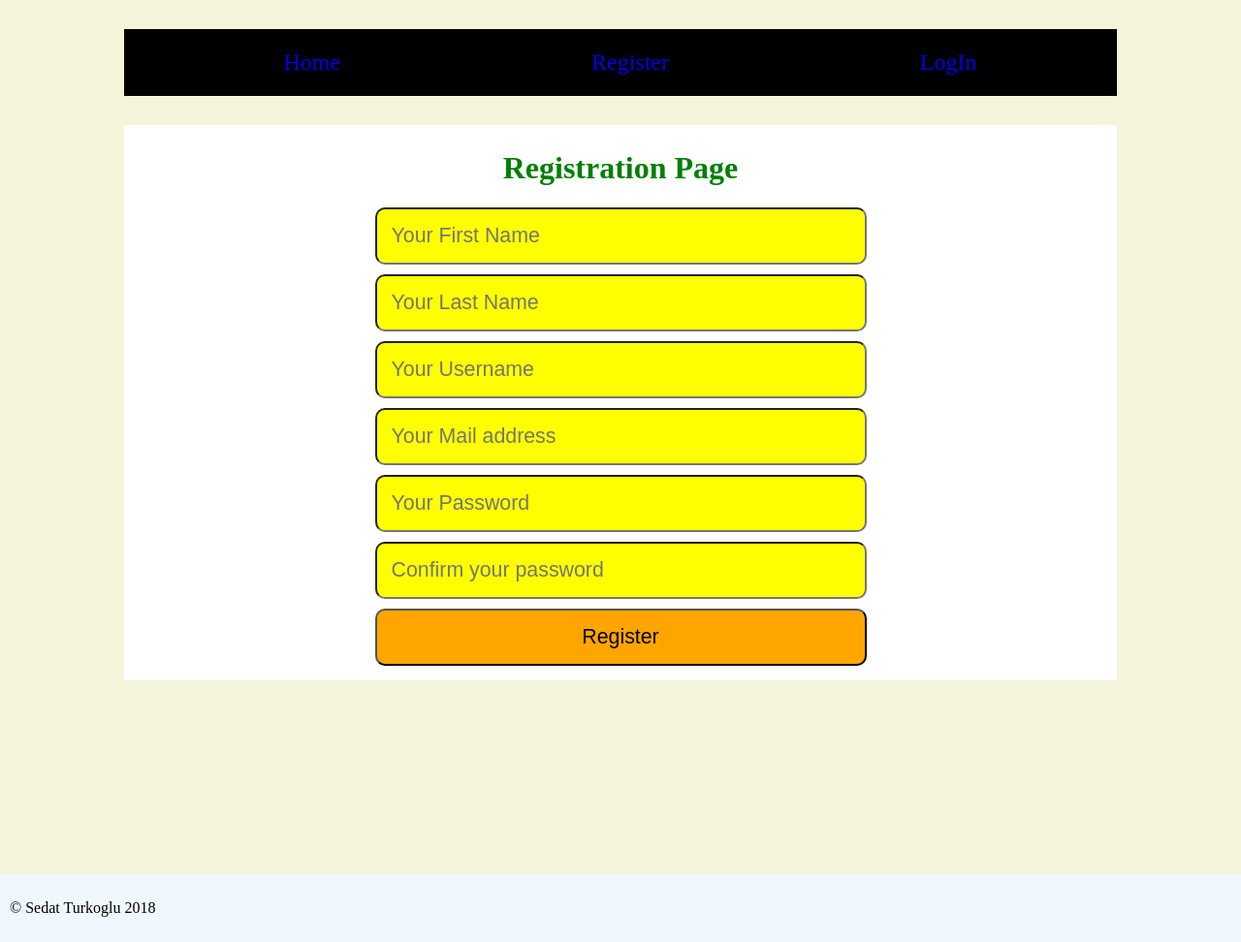
After one commit to darkPainn/WebApplication, a PHP site: page /src/controller/Register.php in a window 1280 px wide. The commit adds this page. Shown: the whole page at 97% size. Run offline with PHP 8.4, Linux system fonts and the light colour scheme; style sheets or scripts are compiled from the project's sources.

Commit message:
end of day 1

```diff
--- a/script/script.js
+++ b/script/script.js
@@ -1,5 +1,72 @@
-/*
- * To change this license header, choose License Headers in Project Properties.
- * To change this template file, choose Tools | Templates
- * and open the template in the editor.
- */
+$(function(){
+    //console.log("jquery is ready");
+
+    $("form").submit(function(event){
+        event.preventDefault();
+        if(fnameflag && lnameflag && unameflag && passflag){
+            $(this).unbind('submit').submit();
+        }
+    });
+
+
+    var fnameflag = false;
+    var lnameflag = false;
+    var unameflag = false;
+    var passflag = false;
+    $("input").on("keyup", function(){
+        var currentInput = $(this);
+        //console.log(currentInput.attr("name"));
+        if(currentInput.attr("name") === "fname" && currentInput.val().length < 4){
+            currentInput.css("background-color", "red");
+            $("#fnameHelp").text("First name needs to be at leats 4 character long");
+            fnameflag = false;
+        }else if(currentInput.attr("name") === "fname" && currentInput.val().length >= 4){
+            currentInput.css("background-color", "green");
+            $("#fnameHelp").text("");
+            fnameflag = true;
+        }
+
+        if(currentInput.attr("name") === "lname" && currentInput.val().length < 4){
+            currentInput.css("background-color", "red");
+            $("#fnameHelp").text("Last name needs to be at leats 4 character long");
+            lnameflag = false;
+        }else if(currentInput.attr("name") === "lname" && currentInput.val().length >= 4){
+            currentInput.css("background-color", "green");
+            $("#fnameHelp").text("");
+            lnameflag = true;
+        }
+
+        if(currentInput.attr("name") === "uname" && currentInput.val().length < 4){
+            currentInput.css("background-color", "red");
+            $("#unameHelp").text("User name needs to be at leats 4 character long");
+            unameflag = false;
+        }else if(currentInput.attr("name") === "uname" && currentInput.val().length >= 4){
+            currentInput.css("background-color", "green");
+            $("#unameHelp").text("");
+            unameflag = true;
+        }
+
+        if(currentInput.attr("name") === "pass1" && currentInput.val().length < 4){
+            currentInput.css("background-color", "red");
+            $("#p1Help").text("Password needs to be at leats 4 character long");
+        }else if(currentInput.attr("name") === "pass1" && currentInput.val().length >= 4){
+            currentInput.css("background-color", "green");
+            $("#p1Help").text("");
+        }
+
+        if(currentInput.attr("name") === "pass2" && currentInput.val() !== $("#p1").val()){
+            currentInput.css("background-color", "red");
+            $("#p2Help").text("Confirmation needs to match with the above password");
+            passflag = false;
+        }else if(currentInput.attr("name") === "pass2" && currentInput.val() === $("#p1").val()){
+            currentInput.css("background-color", "green");
+            $("#p2Help").text("");
+            passflag = true;
+        }
+    });
+
+
+
+
+
+});//JQuery last line
--- a/scss/style.scss
+++ b/scss/style.scss
@@ -20,6 +20,8 @@ h1{
     color: green;
 }
 #navbar{
+    width: 80%;
+    margin: 30px auto;
     background-color: activeborder;
     padding: 5px;
 }
@@ -36,3 +38,42 @@ a{
     font-size: 18pt;
     text-decoration: none;
 }
+
+#container{
+    width: 80%;
+    margin: 10px auto;
+    padding: 5px;
+    background-color: white;
+    text-align: center;
+}
+
+
+
+input{
+    display: inline-block;
+    width: 50%;
+    height: auto;
+    margin-bottom: 10px;
+    padding: 15px;
+    background-color: yellow;
+    border-radius: 10px;
+    font-size: 16pt;
+
+}
+
+#registerButton{
+    background-color: orange;
+}
+
+footer{
+    width: 100%;
+    height: auto;
+    padding: 10px;
+    margin-top: 200px;
+    background-color: aliceblue;
+}
+
+.help{
+    color: red;
+    display: block;
+}
--- /dev/null
+++ b/src/controller/Register.php
@@ -0,0 +1,48 @@
+<!DOCTYPE html>
+
+<html>
+    <head>
+        <meta charset="UTF-8">
+        <title>Register</title>
+        <link rel="stylesheet" type="text/css" href="../../scss/style.scss">
+    </head>
+    <body>
+        <header>
+            <nav id="navbar">
+                <ul>
+                    <li> <a  href="../../public/index.php">Home</a> </li>
+                    <li> <a href="Register.php">Register</a> </li>
+                    <li> <a href="Login.php">LogIn</a> </li>
+                </ul>
+            </nav>
+        </header>
+        <main>
+            <div id="container">
+                <h1>Registration Page</h1>
+                <form name="registerForm" action="validateForm.php" method="post">
+                    <input type="text" placeholder="Your First Name" name="fname">
+                    <span class="help" id="fnameHelp"></span>
+                    <input type="text" placeholder="Your Last Name" name="lname">
+                    <span class="help" id="lnameHelp"></span>
+                    <input type="text" placeholder="Your Username" name="uname">
+                    <span class="help" id="unameHelp"></span>
+                    <input type="email" required placeholder="Your Mail address" name="mailadd">
+                    <input type="password" placeholder="Your Password" name="pass1" id="p1">
+                    <span class="help" id="p1Help"></span>
+                    <input type="password" placeholder="Confirm your password" name="pass2">
+                    <span class="help" id="p2Help"></span>
+                    <input type="submit" value="Register" id="registerButton">
+                </form>
+            </div>
+        </main>
+        <footer>
+            <p id="copyright">© Sedat Turkoglu 2018</p>
+        </footer>
+        <?php
+        // put your code here
+        ?>
+
+        <script src="https://code.jquery.com/jquery-3.3.1.min.js" integrity="sha256-FgpCb/KJQlLNfOu91ta32o/NMZxltwRo8QtmkMRdAu8=" crossorigin="anonymous"> </script>
+        <script src="../../script/script.js"></script>
+    </body>
+</html>
--- /dev/null
+++ b/src/controller/init.php
@@ -0,0 +1,6 @@
+<?php
+
+require_once __DIR__ . '/../../vendor/autoload.php';
+$configs = require __DIR__ . '/../../config/app.conf.php';
+
+service\DBConnector::setConfig($configs['db']);
```
Also changed, not shown: config/app.conf.php (added, +12 -0 lines), public/index.php (+13 -10 lines), src/controller/Login.php (added, +33 -0 lines), src/controller/validateForm.php (added, +98 -0 lines), src/service/DBConnector.php (added, +35 -0 lines), 2 other files.
